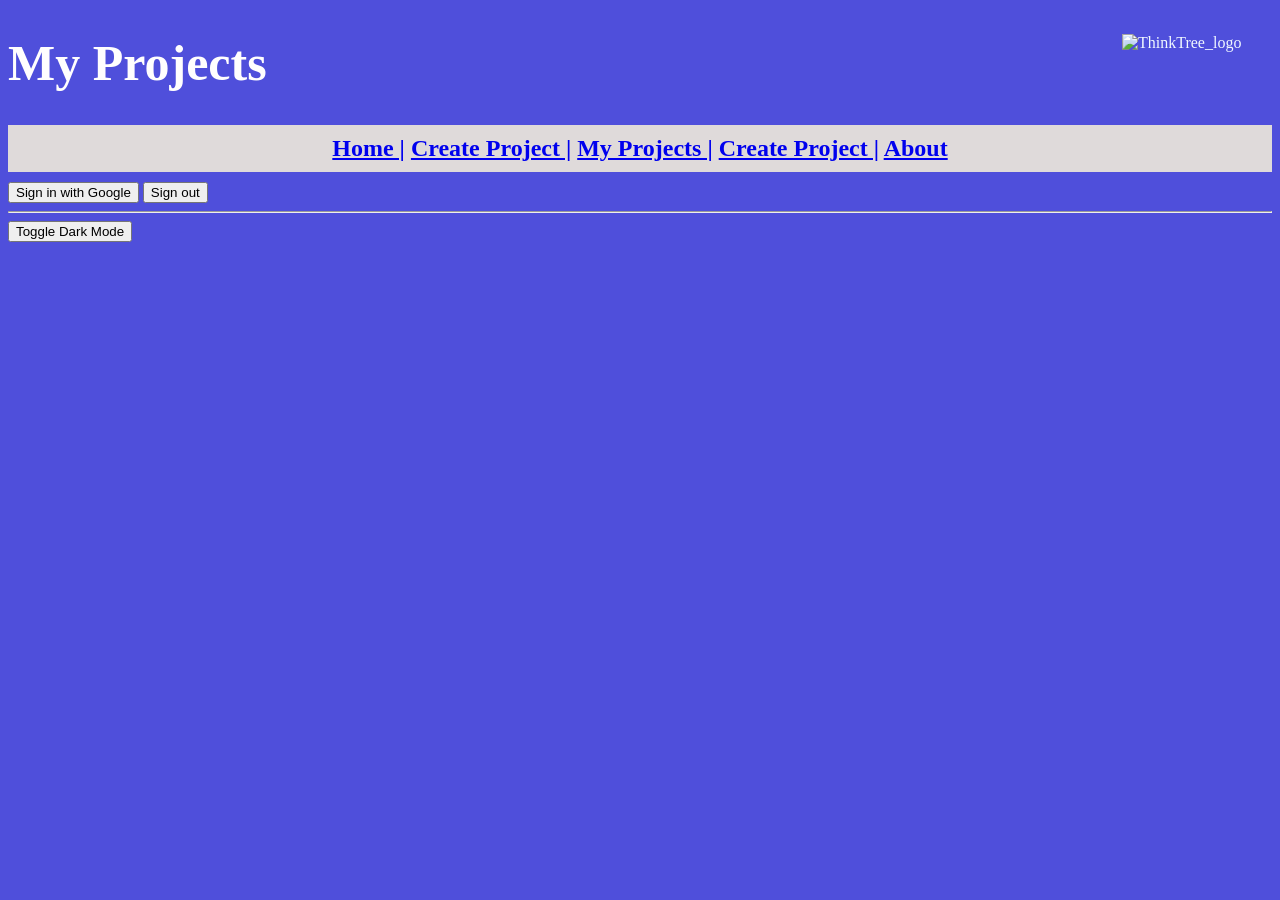
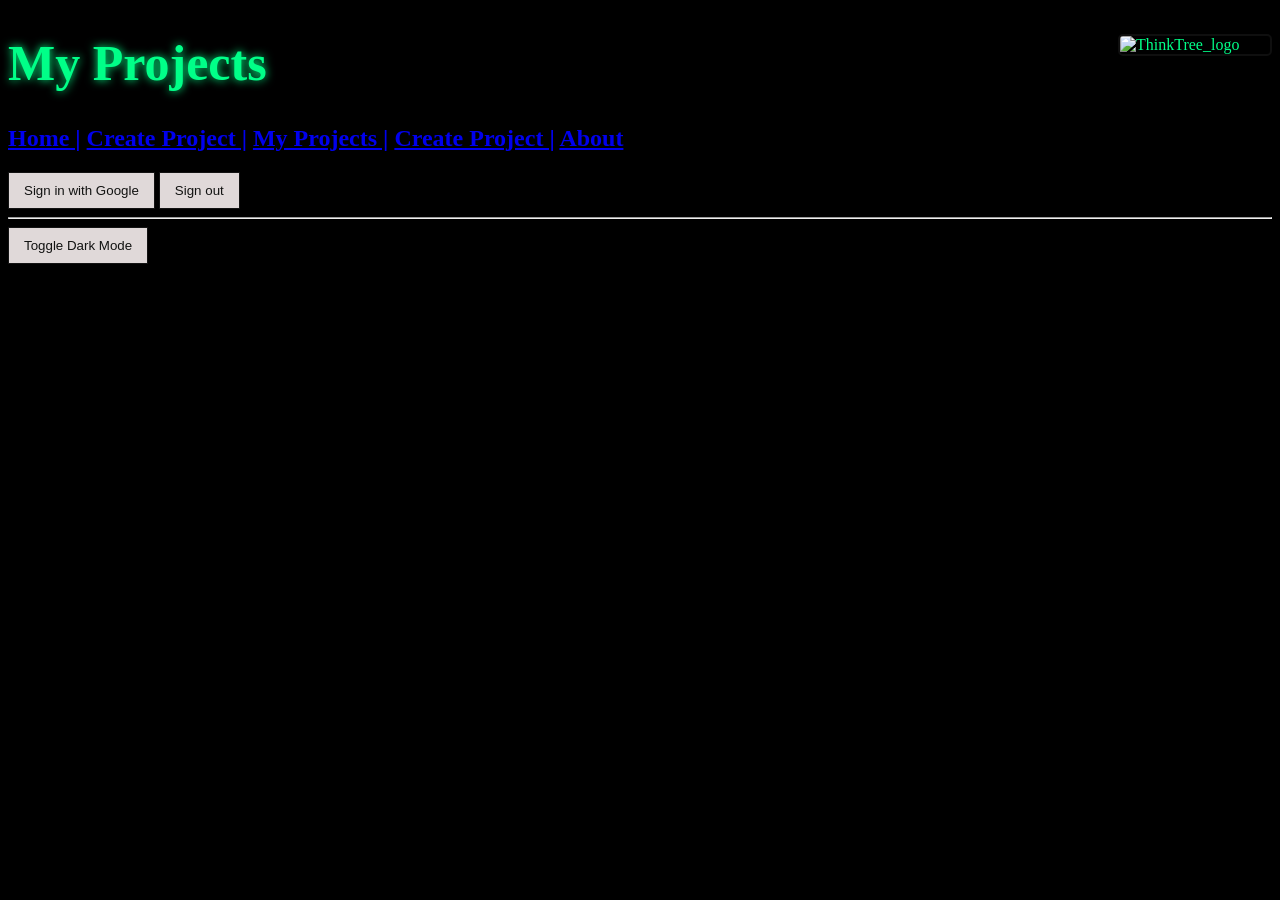

Add files via upload

--- a/client_site/public/CSS.css
+++ b/client_site/public/CSS.css
@@ -1,75 +1,77 @@
-  
-
-  body {
-    background-color:rgb(79, 79, 219);
-    color:aliceblue
-  }
-
-  h1 {
-    font-family: 'Times New Roman', Times, serif;
-    color:rgb(255, 254, 254);
-    font-size: 50px;
-  }
-
-  p{
-    color: aliceblue;
-    font-size: 15px;
-    font-family: 'Times New Roman', Times, serif;
-  }
-
-/* main header with logo and nav links */
-  .header{
-    font-family: 'Franklin Gothic Medium', 'Arial Narrow', Arial, sans-serif;
-    color: azure;
-  }
-
-
-#nav-links {
-  font-size: 24px;        
-  margin: 10px 0;         
-  text-align: center;     
-  padding: 10px 0;        
-  background-color: #dfdada; 
-}
-/* visited effect on links*/
-.nav-links a:visited{
-
-  color: black;
-}
-.nav-links a:active{
-
-  color:gold
-}
-/* Hover effect on links*/
-.nav-links a:hover{
-    color:rgb(227, 228, 229);
-}
-  
-/* click effect on links */
-.nav-links a:click{
-    color:rgb(83, 216, 78);
+body {
+  background-color: #000; /* black */
+  color: #00ff88; /* neon green */
 }
 
-/* main content box */
-.content{
-    color:azure;
+/* Headings */
+h1 {
+  font-family: 'Times New Roman', Times, serif;
+  color: #00ff88;
+  font-size: 50px;
+  text-shadow: 0 0 10px #00ff88;
 }
 
-  img{
-    float:right;
-  }
+/* Paragraphs */
+p {
+  color: #00ff88;
+  font-size: 15px;
+  font-family: 'Times New Roman', Times, serif;
+}
 
-/* Dark mode colors*/
-  .dark-mode {
-  background: #111;
-  color: #f5f3f3;
+/* Header */
+.header {
+  font-family: 'Franklin Gothic Medium', 'Arial Narrow', Arial, sans-serif;
+  color: #00ff88;
+  background-color: #050505;
+  padding: 15px;
+  border-bottom: 2px solid #00ff88;
+}
+
+/* main content */
+.content {
+  color: #00ff88;
+  background-color: #0a0a0a;
+  padding: 20px;
+  border: 1px solid #00ff88;
+  border-radius: 8px;
+}
+
+/* images */
+img {
+  float: right;
+  border: 2px solid #0f0f0f;
+  border-radius: 5px;
+}
+
+/* Dark mode (already matches theme but enhanced) */
+.dark-mode {
+  background: rgb(224, 217, 217);
+  color: #000000;
 }
 
 .dark-mode .content {
-  background-color: #333;
-  border-color: #444;
+  background-color: rgb(224, 217, 217);
+  border-color: #0b0d0c;
 }
 
 .dark-mode .header {
-  background-color: #222;
+  background-color: rgb(224, 217, 217);
+}
+
+/* Extra enhancements */
+button {
+  background-color:rgb(224, 217, 217);
+  color: #121312;
+  border: 1px solid #141414;
+  padding: 10px 15px;
+  cursor: pointer;
+}
+
+button:hover {
+  background-color: #0d0e0d;
+  color: rgb(255, 255, 255);
+}
+
+a {
+  transition: all 0.3s ease;
 }
